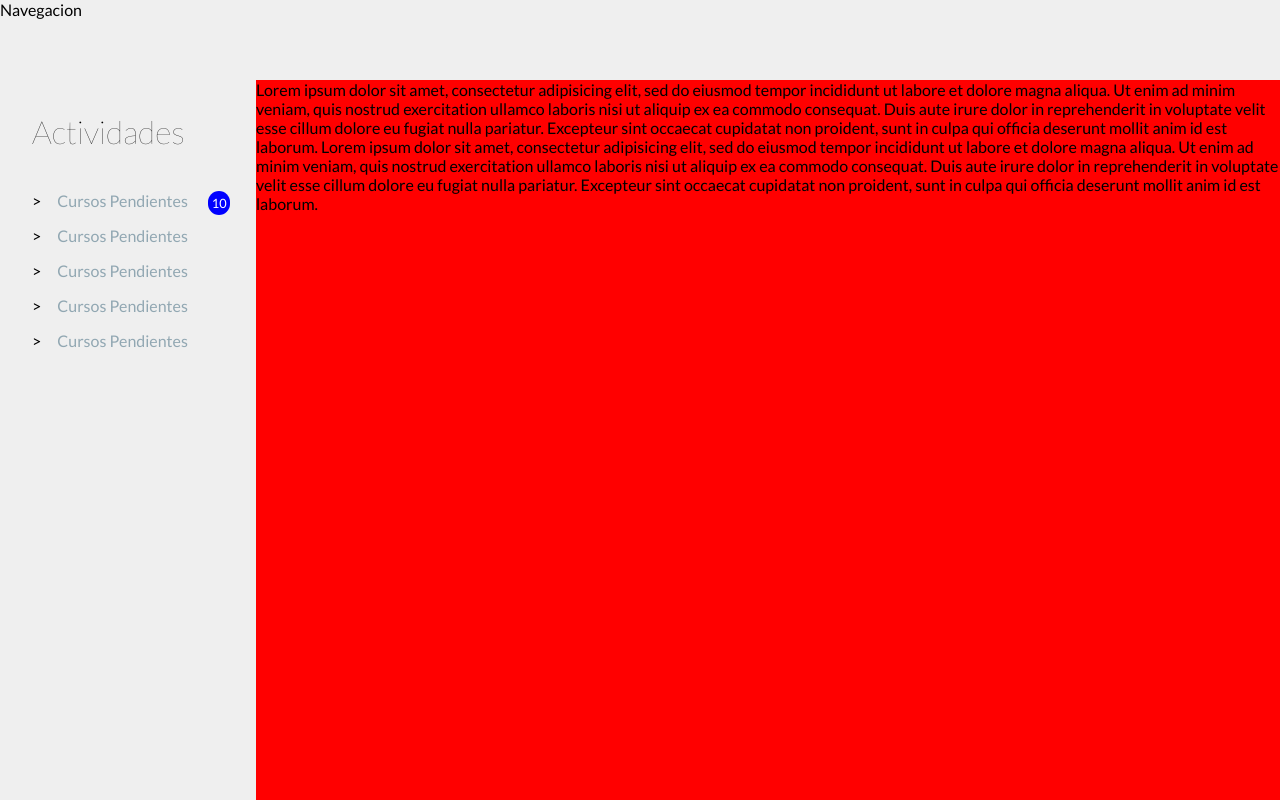
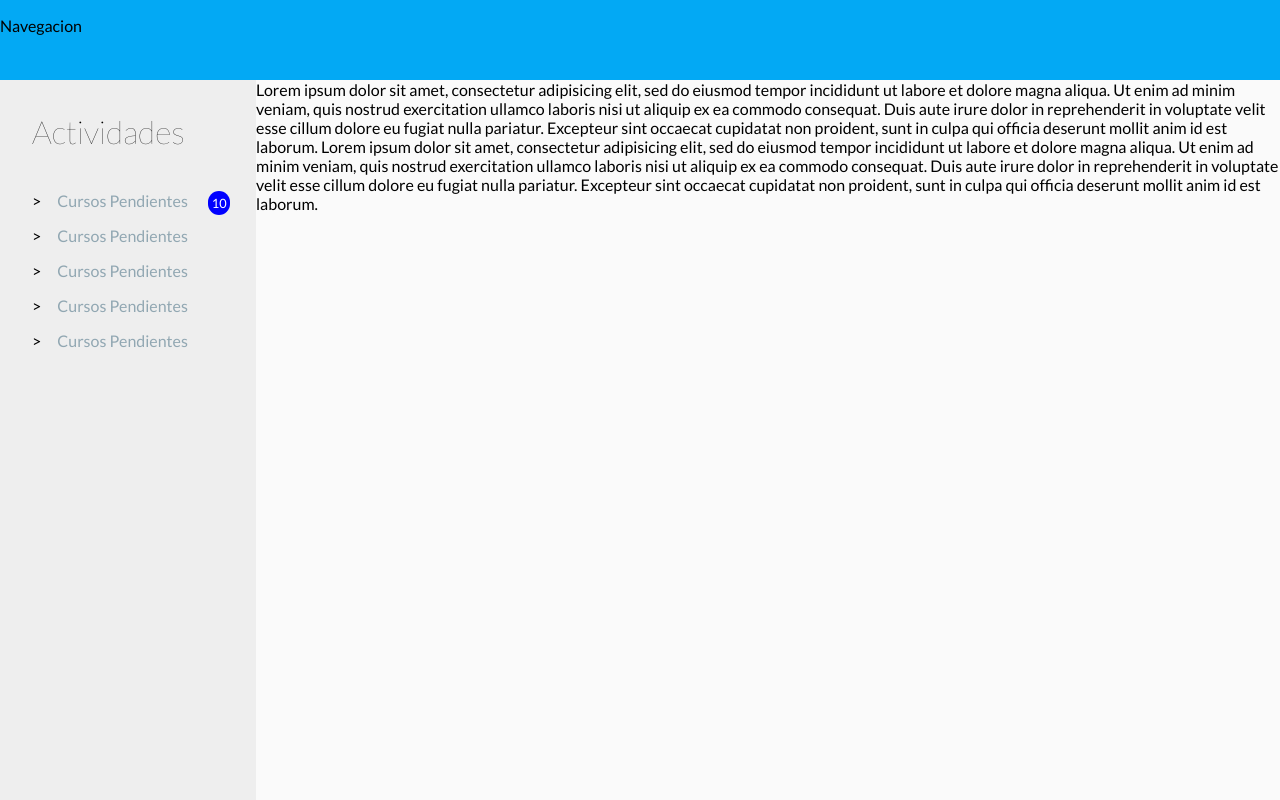
Before and after one commit to jbermudez1/Otraining-admin, a plain HTML site: page index.html in a window 1280 px wide. Drawn offline with Linux system fonts and the light colour scheme.

Commit message:
Const. Espacios

```diff
--- a/index.html
+++ b/index.html
@@ -9,7 +9,9 @@
   </head>
 
   <body>
-     <nav class="menu">Navegacion</nav>
+     <nav class="menu">
+      <p class="m">Navegacion</p>
+     </nav>
       <article class="leftpanel">
           <div class="menulateral">
               <p class="titulos1">Actividades</p>
--- a/styles/less/otraining.less
+++ b/styles/less/otraining.less
@@ -2,10 +2,13 @@
 
 
 // variables
-@primaryColor:#efefef;
+@primaryColor:#EEE;
 @secondColor:blue;
+@lightColor:#03A9F4;
+@ContentColor:#FAFAFA;
 @textColor: #91a7b2;
 @margenMenuSuperior:5em;
+@x:red;
 .fuente {
 	font-family: 'Lato', sans-serif;
 }
@@ -17,14 +20,15 @@ html,body{
 .contenidos {
 	height: 100%;
 	min-height: 100%;
-	background: red;
+	background: @ContentColor;
 	overflow: auto;
 }
 .menu {
-	background-color: @primaryColor;
+	background-color: @lightColor;
 	height:@margenMenuSuperior;
 	position: absolute;
 	width: 100%;
+
 }
 .leftpanel {
 	background-color: @primaryColor;
@@ -43,6 +47,7 @@ html,body{
 				a {
 					text-decoration: none;
 					color: @textColor;
+
 				}
 				&:before {
 					content: ">";
```
Also changed, not shown: styles/css/otraining.css.
